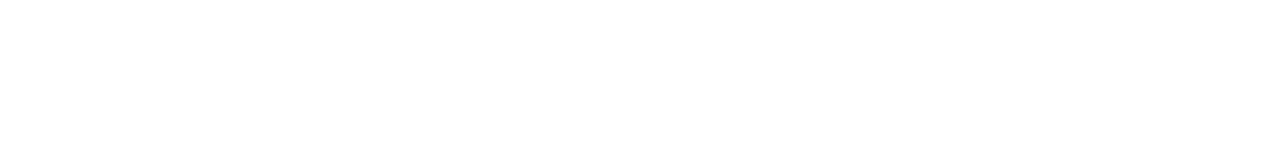
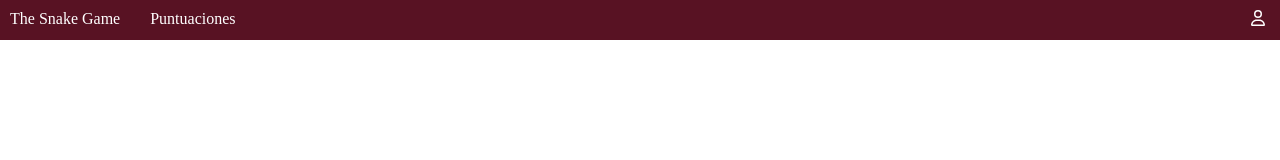
Before and after one commit to Daniel-Prada27/SnakeGame, a plain HTML site: page html/juego.html in a window 1280 px wide. Drawn offline with Linux system fonts and the light colour scheme.

Commit message:
Add navbar to juego.html

```diff
--- a/css/juego.css
+++ b/css/juego.css
@@ -0,0 +1,35 @@
+body {
+    display: flex;
+    height: 100vh;
+    margin: 0;
+    flex-direction: column;
+}
+
+#navBar {
+    display: flex;
+    flex-direction: row;
+    background-color: #581223;
+    color: white;
+    padding: 10px;
+}
+
+#navLinks {
+    display: flex;
+    list-style: none;
+    justify-content: space-evenly;
+}
+
+.links {
+    margin-left: 30px;
+}
+
+.links, a {
+    text-decoration: none;
+    color: inherit;
+}
+
+.account-icon {
+    /* align-self: flex-end; */
+    margin-left: auto;
+    margin-right: 5px;
+}
--- a/html/juego.html
+++ b/html/juego.html
@@ -3,9 +3,20 @@
 <head>
     <meta charset="UTF-8">
     <meta name="viewport" content="width=device-width, initial-scale=1.0">
+    <link rel="stylesheet" href="../css/juego.css">
     <title>Juego</title>
 </head>
 <body>
+    <nav id="navBar">
+        <div>
+            The Snake Game
+        </div>
+
+        <div id="navLinks">
+            <div class="links"><a href="./puntuaciones.html">Puntuaciones</a></div>
+        </div>
+        <div class="links account-icon"><a href="../index.html"><svg xmlns="http://www.w3.org/2000/svg" height="1em" viewBox="0 0 448 512"><!--! Font Awesome Free 6.4.2 by @fontawesome - https://fontawesome.com License - https://fontawesome.com/license (Commercial License) Copyright 2023 Fonticons, Inc. --><style>svg{fill:#ffffff}</style><path d="M304 128a80 80 0 1 0 -160 0 80 80 0 1 0 160 0zM96 128a128 128 0 1 1 256 0A128 128 0 1 1 96 128zM49.3 464H398.7c-8.9-63.3-63.3-112-129-112H178.3c-65.7 0-120.1 48.7-129 112zM0 482.3C0 383.8 79.8 304 178.3 304h91.4C368.2 304 448 383.8 448 482.3c0 16.4-13.3 29.7-29.7 29.7H29.7C13.3 512 0 498.7 0 482.3z"/></svg></a></div>
+    </nav>
 
 </body>
 </html>
```
